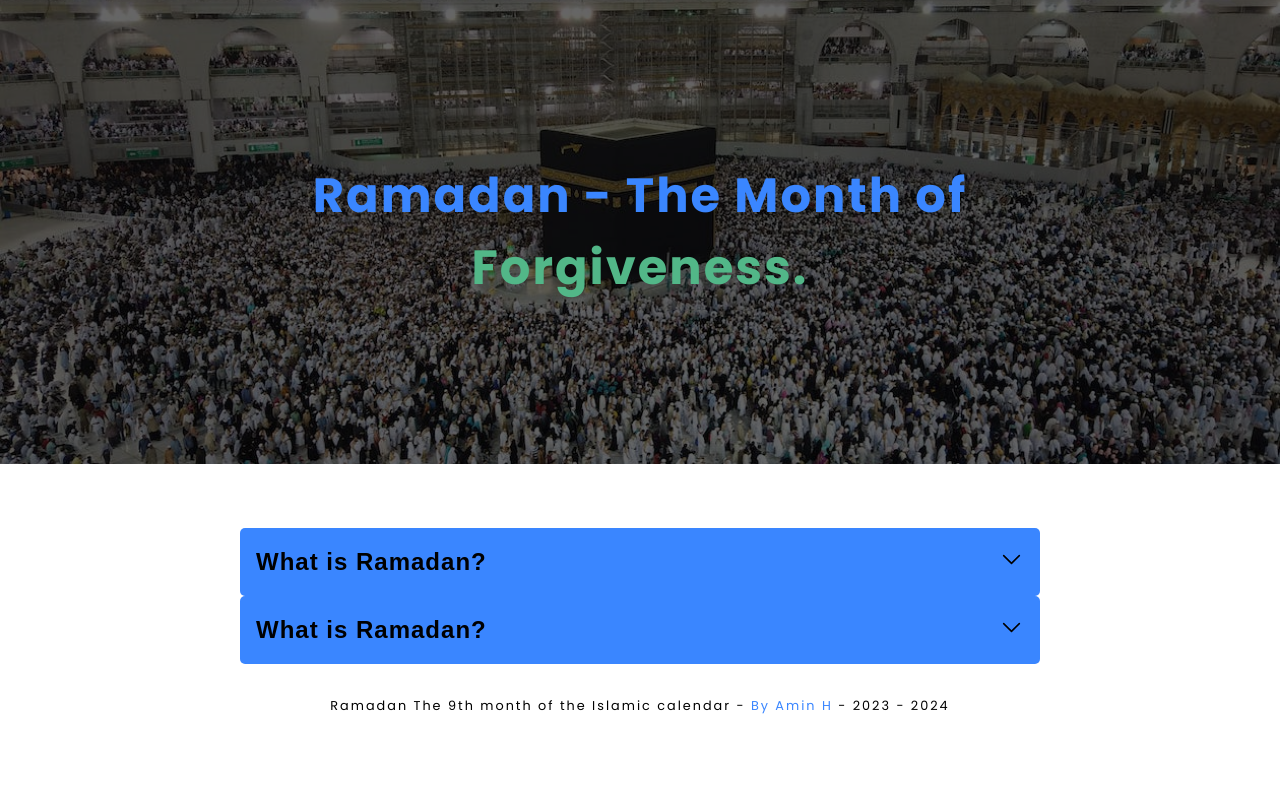
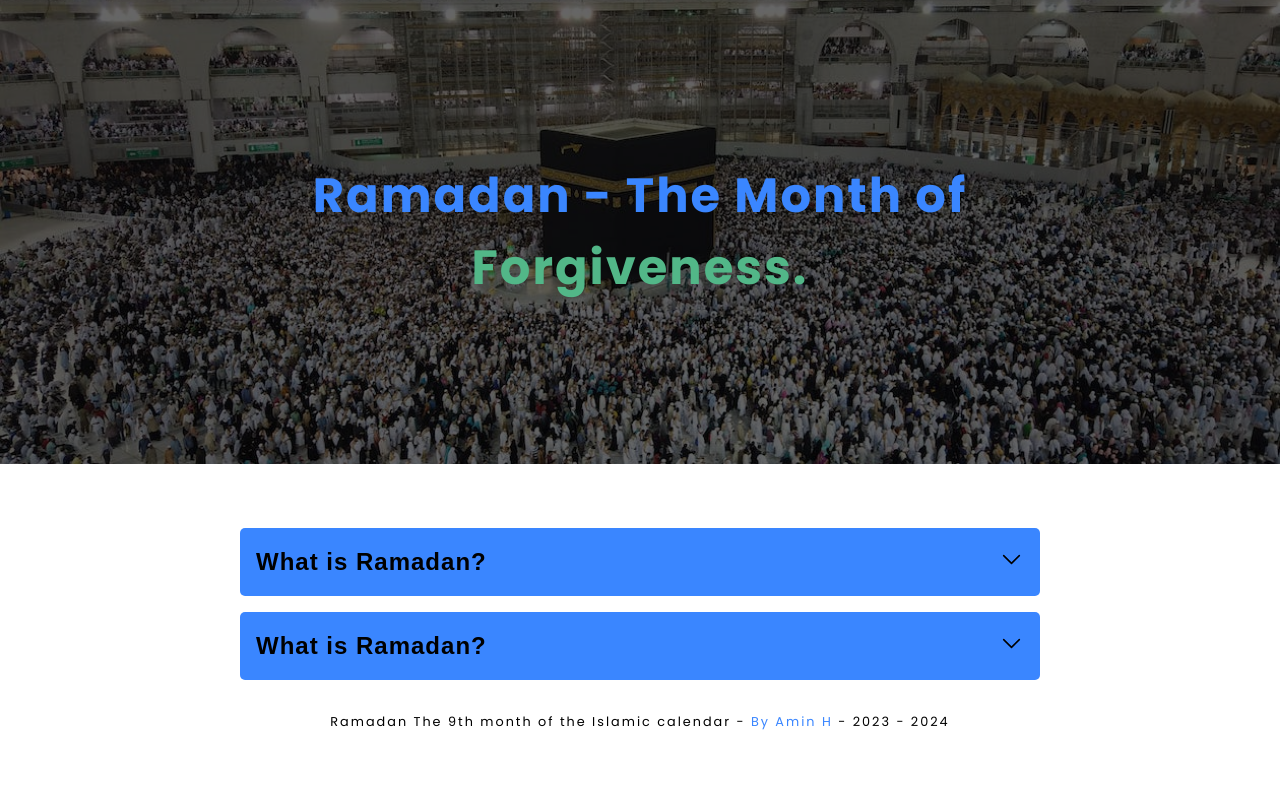
Before and after one commit to itzAmka/Ramadan, a plain HTML site: page index.html in a window 1280 px wide. Drawn offline with Linux system fonts and the light colour scheme.

Commit message:
style `accordions` class

```diff
--- a/style.css
+++ b/style.css
@@ -91,8 +91,13 @@ a {
   padding: 1rem;
 }
 
+/* accordion */
+.accordions {
+  display: flex;
+  flex-direction: column;
+  gap: 1rem;
+}
 
-/* accordion */
 .accordion {
   max-width: 800px;
   margin: 0 auto;
@@ -160,7 +165,8 @@ a {
   padding: 1rem;
 }
 
-.accordion--answers, .accordion-summary {
+.accordion--answers,
+.accordion-summary {
   display: flex;
   flex-direction: column;
   gap: 1rem;
```
